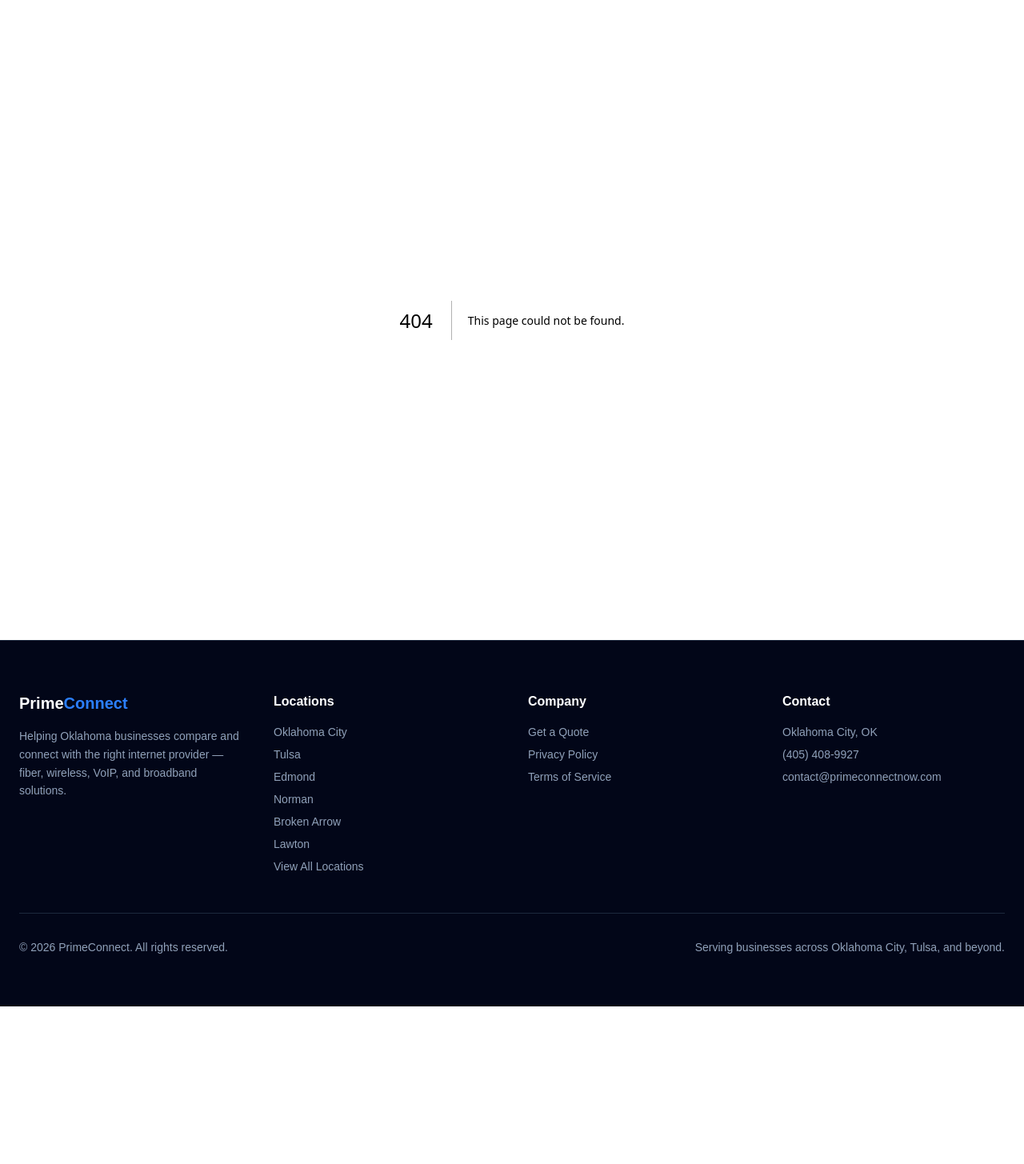
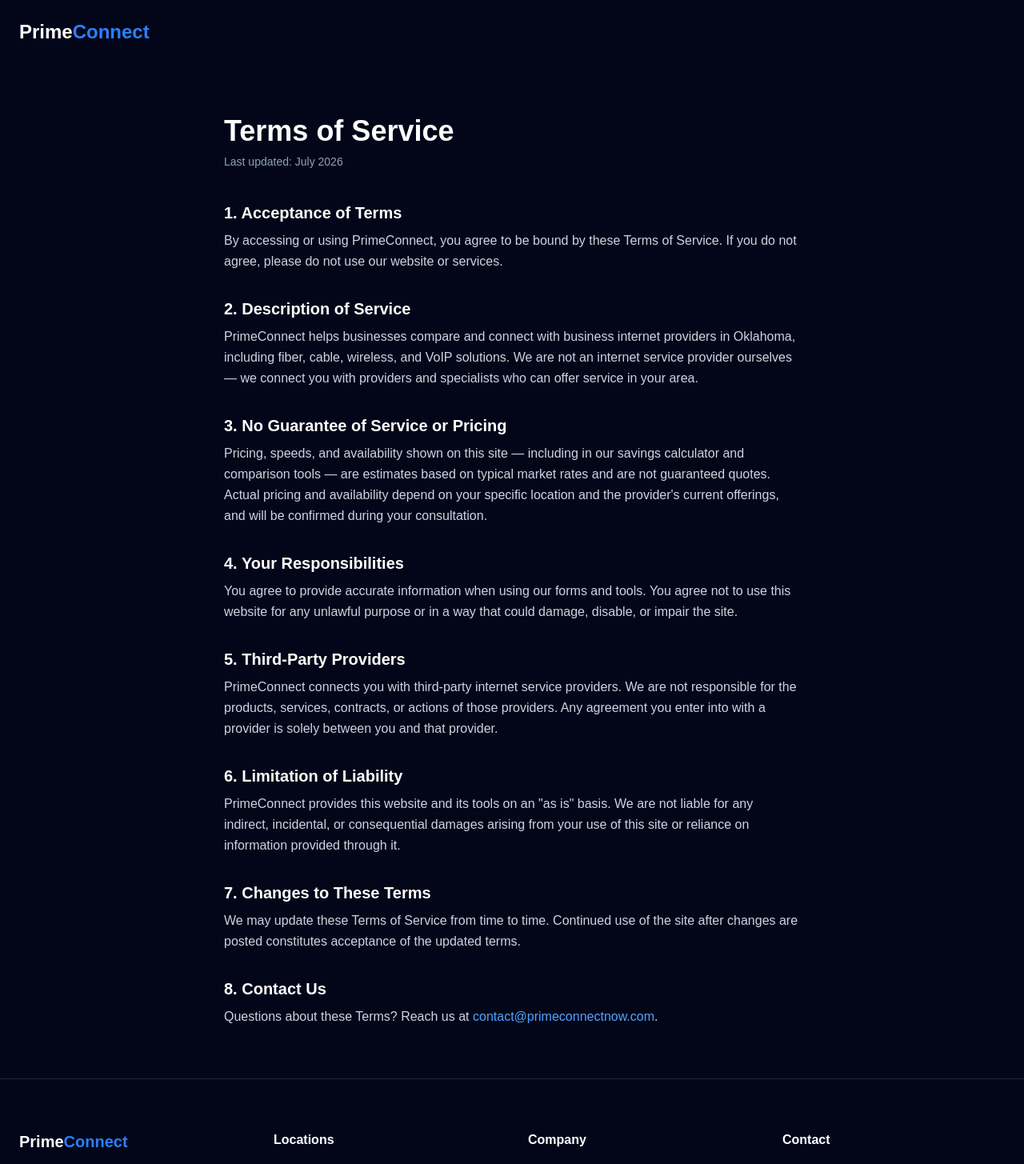
Before and after one commit to dinakarzeddy/business-internet-funnel, a Next.js app: page /terms-of-service in a window 1280 px wide. Before the commit this address had no page. Shown: the top 1455 px of the page at 80% size. Before the commit the page ends 1258 px from the top, so only its background shows below. Built offline with nearby package versions, Linux system fonts and the light colour scheme.

Commit message:
Add privacy policy and terms of service pages

```diff
--- /dev/null
+++ b/app/privacy-policy/page.tsx
@@ -0,0 +1,91 @@
+import Link from "next/link";
+
+export const metadata = {
+  title: "Privacy Policy | PrimeConnect",
+  description: "PrimeConnect's privacy policy — how we collect, use, and protect your information.",
+};
+
+export default function PrivacyPolicyPage() {
+  return (
+    <main className="min-h-screen bg-slate-950 text-white">
+      <nav className="max-w-7xl mx-auto px-6 py-6 flex items-center justify-between">
+        <Link href="/" className="text-2xl font-bold text-white">
+          Prime<span className="text-blue-500">Connect</span>
+        </Link>
+      </nav>
+
+      <section className="max-w-3xl mx-auto px-6 py-16">
+        <h1 className="text-3xl md:text-4xl font-bold mb-2">Privacy Policy</h1>
+        <p className="text-slate-400 text-sm mb-10">Last updated: July 2026</p>
+
+        <div className="space-y-8 text-slate-300 leading-relaxed">
+          <div>
+            <h2 className="text-xl font-bold text-white mb-2">1. Information We Collect</h2>
+            <p>
+              When you use PrimeConnect to compare business internet providers, we collect information
+              you provide directly, including your name, business name, email address, phone number,
+              ZIP code, city, employee count, and details about your current internet service. We also
+              automatically collect technical information such as device type, browser, and referral
+              source through analytics tools.
+            </p>
+          </div>
+
+          <div>
+            <h2 className="text-xl font-bold text-white mb-2">2. How We Use Your Information</h2>
+            <p>
+              We use the information you provide to match you with relevant business internet providers,
+              connect you with a specialist for a free consultation, and improve our services. We do not
+              sell your personal information to third parties.
+            </p>
+          </div>
+
+          <div>
+            <h2 className="text-xl font-bold text-white mb-2">3. Sharing Your Information</h2>
+            <p>
+              We may share your information with business internet providers or partners in order to
+              generate quotes and connect you with service options relevant to your business needs. We
+              may also share information with service providers who help us operate our website and
+              communications (such as analytics and customer relationship tools).
+            </p>
+          </div>
+
+          <div>
+            <h2 className="text-xl font-bold text-white mb-2">4. Cookies and Tracking</h2>
+            <p>
+              We use cookies and similar technologies, including Google Analytics and Google Tag Manager,
+              to understand how visitors use our site and to improve your experience. You can control
+              cookies through your browser settings.
+            </p>
+          </div>
+
+          <div>
+            <h2 className="text-xl font-bold text-white mb-2">5. Data Security</h2>
+            <p>
+              We take reasonable measures to protect your information from unauthorized access, loss, or
+              misuse. However, no method of transmission over the internet is completely secure, and we
+              cannot guarantee absolute security.
+            </p>
+          </div>
+
+          <div>
+            <h2 className="text-xl font-bold text-white mb-2">6. Your Choices</h2>
+            <p>
+              You may contact us at any time to request access to, correction of, or deletion of your
+              personal information, or to opt out of marketing communications.
+            </p>
+          </div>
+
+          <div>
+            <h2 className="text-xl font-bold text-white mb-2">7. Contact Us</h2>
+            <p>
+              If you have questions about this Privacy Policy, contact us at{" "}
+              <a href="mailto:contact@primeconnectnow.com" className="text-blue-400 hover:text-blue-300">
+                contact@primeconnectnow.com
+              </a>.
+            </p>
+          </div>
+        </div>
+      </section>
+    </main>
+  );
+}
--- /dev/null
+++ b/app/terms-of-service/page.tsx
@@ -0,0 +1,98 @@
+import Link from "next/link";
+
+export const metadata = {
+  title: "Terms of Service | PrimeConnect",
+  description: "PrimeConnect's terms of service and conditions of use.",
+};
+
+export default function TermsOfServicePage() {
+  return (
+    <main className="min-h-screen bg-slate-950 text-white">
+      <nav className="max-w-7xl mx-auto px-6 py-6 flex items-center justify-between">
+        <Link href="/" className="text-2xl font-bold text-white">
+          Prime<span className="text-blue-500">Connect</span>
+        </Link>
+      </nav>
+
+      <section className="max-w-3xl mx-auto px-6 py-16">
+        <h1 className="text-3xl md:text-4xl font-bold mb-2">Terms of Service</h1>
+        <p className="text-slate-400 text-sm mb-10">Last updated: July 2026</p>
+
+        <div className="space-y-8 text-slate-300 leading-relaxed">
+          <div>
+            <h2 className="text-xl font-bold text-white mb-2">1. Acceptance of Terms</h2>
+            <p>
+              By accessing or using PrimeConnect, you agree to be bound by these Terms of Service. If you
+              do not agree, please do not use our website or services.
+            </p>
+          </div>
+
+          <div>
+            <h2 className="text-xl font-bold text-white mb-2">2. Description of Service</h2>
+            <p>
+              PrimeConnect helps businesses compare and connect with business internet providers in
+              Oklahoma, including fiber, cable, wireless, and VoIP solutions. We are not an internet
+              service provider ourselves — we connect you with providers and specialists who can offer
+              service in your area.
+            </p>
+          </div>
+
+          <div>
+            <h2 className="text-xl font-bold text-white mb-2">3. No Guarantee of Service or Pricing</h2>
+            <p>
+              Pricing, speeds, and availability shown on this site — including in our savings calculator
+              and comparison tools — are estimates based on typical market rates and are not guaranteed
+              quotes. Actual pricing and availability depend on your specific location and the provider's
+              current offerings, and will be confirmed during your consultation.
+            </p>
+          </div>
+
+          <div>
+            <h2 className="text-xl font-bold text-white mb-2">4. Your Responsibilities</h2>
+            <p>
+              You agree to provide accurate information when using our forms and tools. You agree not to
+              use this website for any unlawful purpose or in a way that could damage, disable, or impair
+              the site.
+            </p>
+          </div>
+
+          <div>
+            <h2 className="text-xl font-bold text-white mb-2">5. Third-Party Providers</h2>
+            <p>
+              PrimeConnect connects you with third-party internet service providers. We are not
+              responsible for the products, services, contracts, or actions of those providers. Any
+              agreement you enter into with a provider is solely between you and that provider.
+            </p>
+          </div>
+
+          <div>
+            <h2 className="text-xl font-bold text-white mb-2">6. Limitation of Liability</h2>
+            <p>
+              PrimeConnect provides this website and its tools on an "as is" basis. We are not liable for
+              any indirect, incidental, or consequential damages arising from your use of this site or
+              reliance on information provided through it.
+            </p>
+          </div>
+
+          <div>
+            <h2 className="text-xl font-bold text-white mb-2">7. Changes to These Terms</h2>
+            <p>
+              We may update these Terms of Service from time to time. Continued use of the site after
+              changes are posted constitutes acceptance of the updated terms.
+            </p>
+          </div>
+
+          <div>
+            <h2 className="text-xl font-bold text-white mb-2">8. Contact Us</h2>
+            <p>
+              Questions about these Terms? Reach us at{" "}
+              <a href="mailto:contact@primeconnectnow.com" className="text-blue-400 hover:text-blue-300">
+                contact@primeconnectnow.com
+              </a>.
+            </p>
+          </div>
+        </div>
+      </section>
+    </main>
+  );
+}
```
